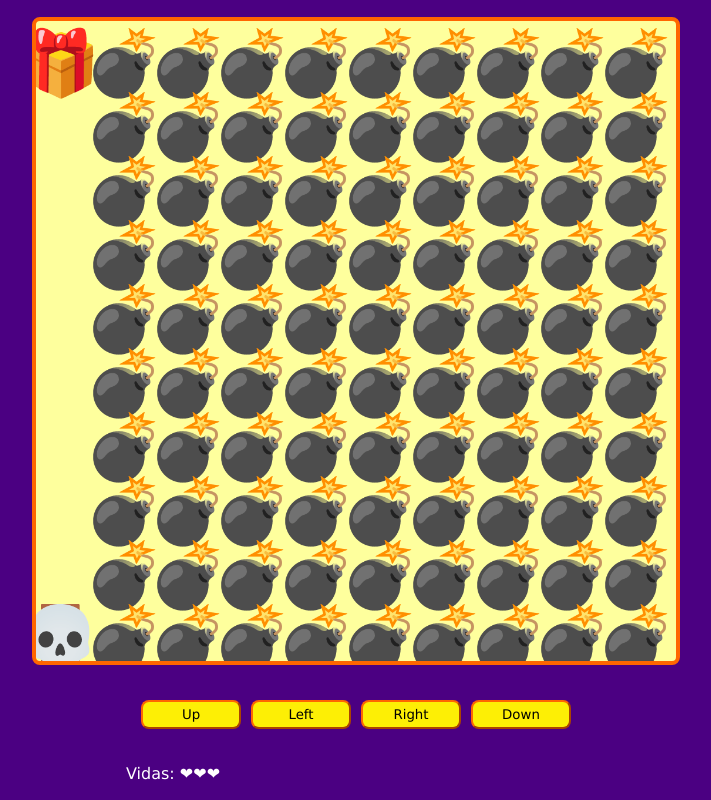
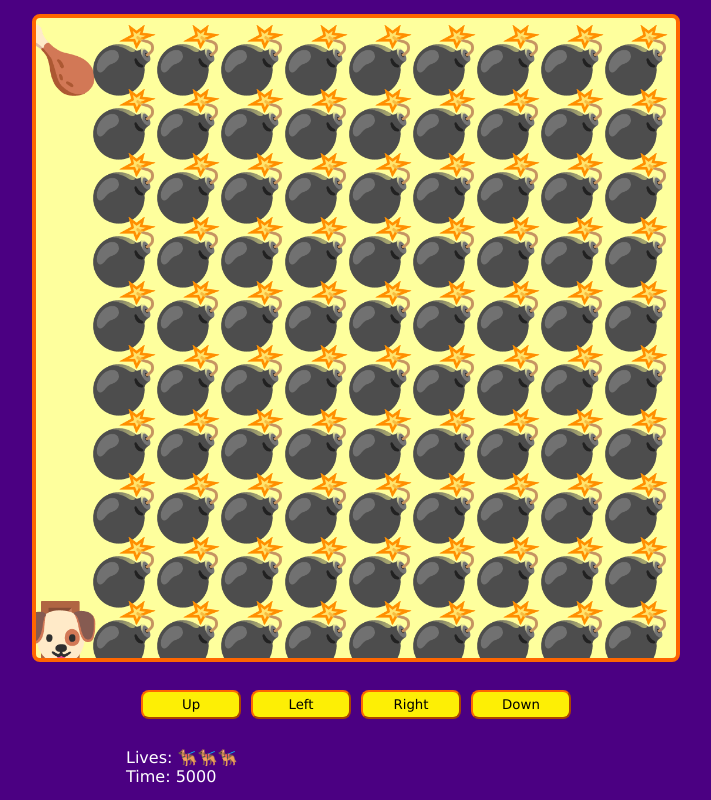
Before and after one commit to leoreyes07/videogame-JS, a plain HTML site: page index.html in a window 1280 px wide. Shown: the whole page, without its empty margins (284-995 px from the left). Drawn offline with Linux system fonts and the light colour scheme.

Commit message:
Added time during the game is running

```diff
--- a/games.js
+++ b/games.js
@@ -5,11 +5,17 @@ const btnRight = document.querySelector("#right");
 const btnLeft = document.querySelector("#left");
 const btnDown = document.querySelector("#down");
 const spanLives = document.querySelector("#lives");
+const spanTime = document.querySelector("#time");
 
 let canvasSize;
 let elementsSize;
 let level = 0;
 let lives = 3;
+
+let timeStart;
+let timePlayer;
+let timeInterval;
+
 
 const playerPosition = {
   x: undefined,
@@ -50,6 +56,11 @@ function startGame() {
   if (!map) {
     youWon();
     return;
+  }
+
+  if (!timeStart) {
+    timeStart = Date.now();
+    timeInterval = setInterval(showTime, 100);
   }
 
   const mapRows = map.trim().split("\n");
@@ -121,6 +132,7 @@ function levelPassed() {
 
 function youWon() {
   console.log("YOU WON!!!");
+  clearInterval(timeInterval);
 }
 
 function showLives() {
@@ -139,11 +151,16 @@ function levelFail() {
   if (lives <= 0) {
     level = 0;
     lives = 3;
+    timeStart = undefined;
   }
 
   playerPosition.x = undefined;
   playerPosition.y = undefined;
   startGame();
+}
+
+function showTime() {
+  spanTime.innerHTML = Date.now() - timeStart;
 }
 
 window.addEventListener("keydown", moveByKeys);
--- a/index.html
+++ b/index.html
@@ -18,7 +18,8 @@
         </div>
 
         <div class="messages">
-            <p>Vidas: <span id="lives"></span></p>
+            <p>Lives: <span id="lives"></span></p>
+            <p>Time: <span id="time"></span></p>
         </div>
     </div>
     <script src="./maps.js"></script>
--- a/maps.js
+++ b/maps.js
@@ -4,12 +4,12 @@ const emojis = {
   '-': ' ',
   'O': '🚪',
   'X': '💣',
-  'I': '🎁',
-  'PLAYER': '💀',
-  'BOMB_COLLISION': '🔥',
+  'I': '🍗',
+  'PLAYER': '🐶',
+  'BOMB_COLLISION': '💥',
   'GAME_OVER': '👎',
   'WIN': '🏆',
-  'HEART': '❤',
+  'HEART': '🐕‍🦺',
 };
 
 const maps = [];
```
